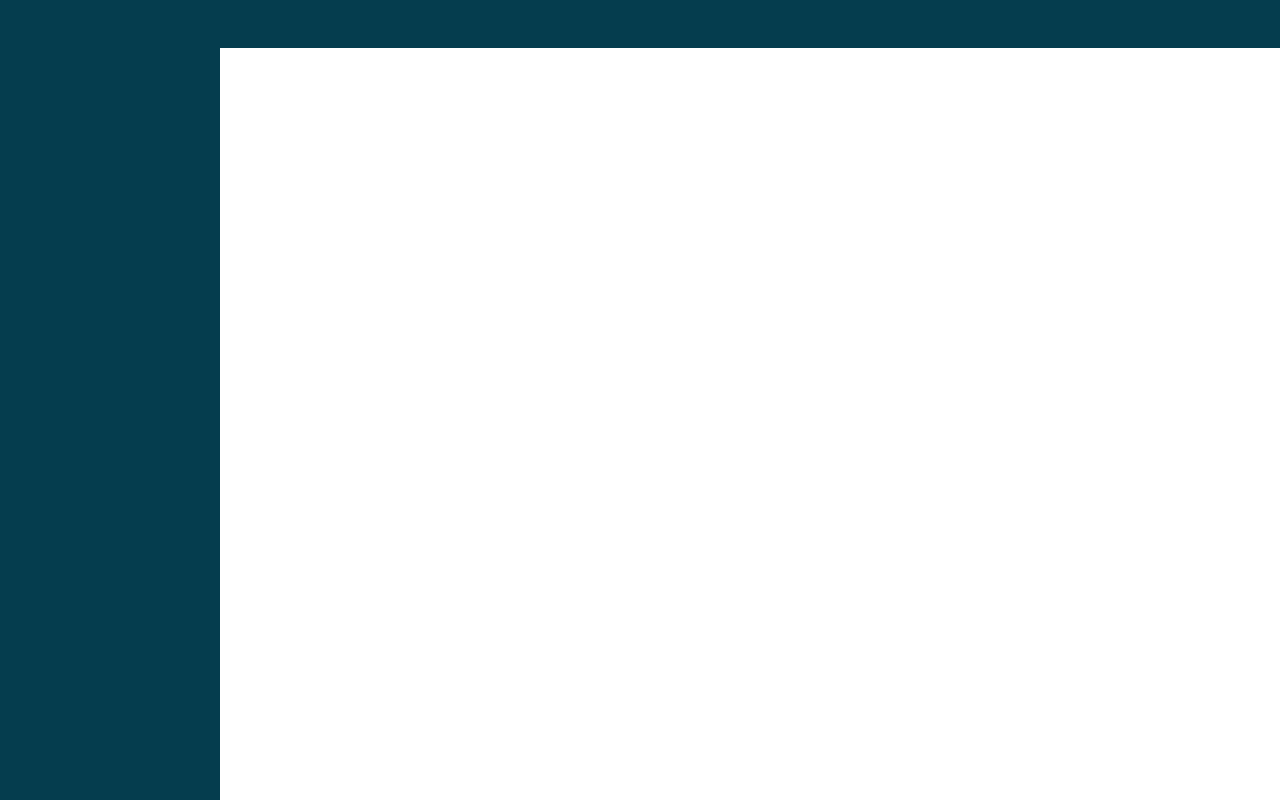
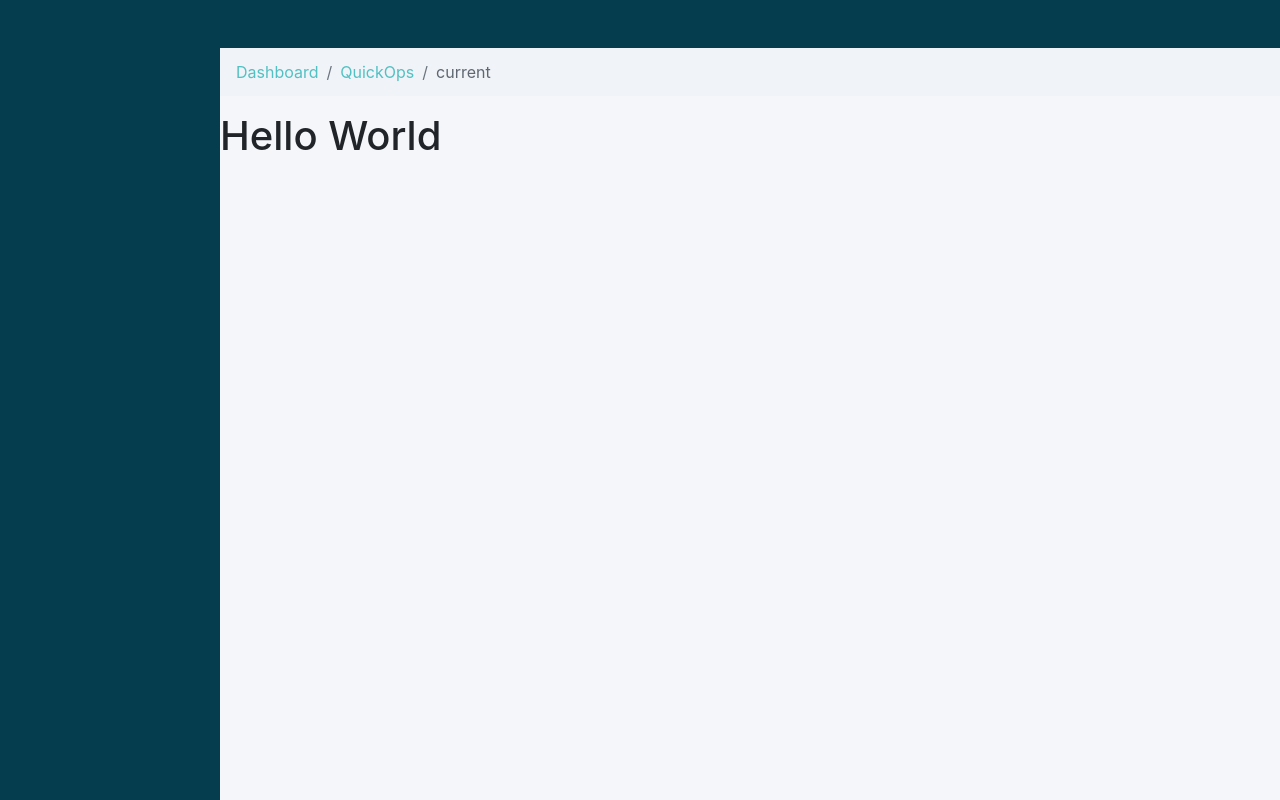
Before and after one commit to elissonalvesilva/interview-hotmart, a React app: page / in a window 1280 px wide. Built offline with nearby package versions, Linux system fonts and the light colour scheme.

Commit message:
feat: integrate breadcrump

```diff
--- a/src/components/App.js
+++ b/src/components/App.js
@@ -4,6 +4,8 @@ import { BrowserRouter as Router, Switch, Route } from 'react-router-dom';
 // layout components
 import SideMenu from './layout/SideMenu';
 import Head from './layout/Head';
+import Container from './layout/Container';
+import Breadcrumb from './layout/Breadcrump';
 
 // pages
 import QuickOps from '../pages/QuickOps';
@@ -14,9 +16,12 @@ function App() {
       <>
         <SideMenu />
         <Head />
-        <Switch>
-          <Route exact path="/" component={QuickOps} />
-        </Switch>
+        <Container>
+          <Breadcrumb />
+          <Switch>
+            <Route exact path="/" component={QuickOps} />
+          </Switch>
+        </Container>
         {/* <AppSidebar />
         <Container>
           <AppPageHeader />
--- /dev/null
+++ b/src/components/layout/Container.js
@@ -0,0 +1,7 @@
+import React from 'react';
+
+function Container({ children }) {
+  return <div className="app-container">{children}</div>;
+}
+
+export default Container;
--- a/src/scss/_variables.scss
+++ b/src/scss/_variables.scss
@@ -6,5 +6,14 @@ $primary: #053d4e;
 $background-color: #f4f6fa;
 
 
+//sidemenu
+$sidemenu-width: 220px;
+
 // head variables
 $head-height: 48px;
+
+//breadcrumb override
+$breadcrumb-bg: #f0f3f7;
+//breadcrumb
+$breadcrumb-color: #51c1c3;
+$breadcrumb-active: #5f6772;
--- /dev/null
+++ b/src/scss/components/_container.scss
@@ -0,0 +1,3 @@
+.app-container {
+  margin-left: $sidemenu-width;
+}
--- a/src/scss/components/_sidemenu.scss
+++ b/src/scss/components/_sidemenu.scss
@@ -3,5 +3,5 @@
   height: 100%;
   margin-top: $head-height;
   position: fixed;
-  width: 220px;
+  width: $sidemenu-width;
 }
--- a/src/scss/interview-hotmart.scss
+++ b/src/scss/interview-hotmart.scss
@@ -1,9 +1,14 @@
-@import "~bootstrap/scss/bootstrap";
-
-
 // variables
 @import "./variables";
+
+@import "~bootstrap/scss/bootstrap";
 
 // layout components
 @import "./components/head";
 @import "./components/sidemenu";
+@import "./components/container";
+@import "./components/breadcrump";
+
+body {
+  background-color: $background-color;
+}
```
